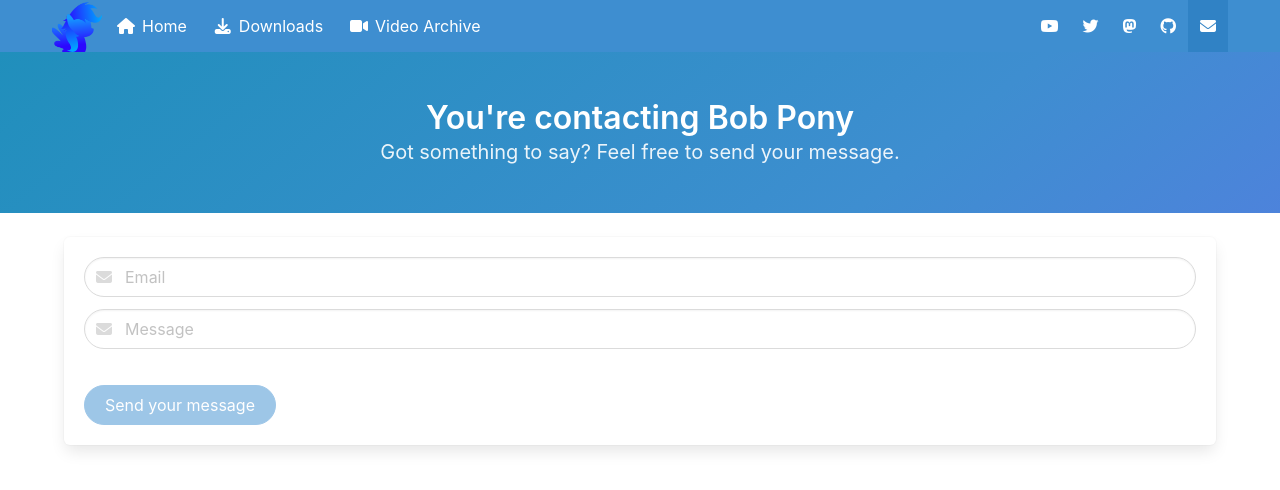
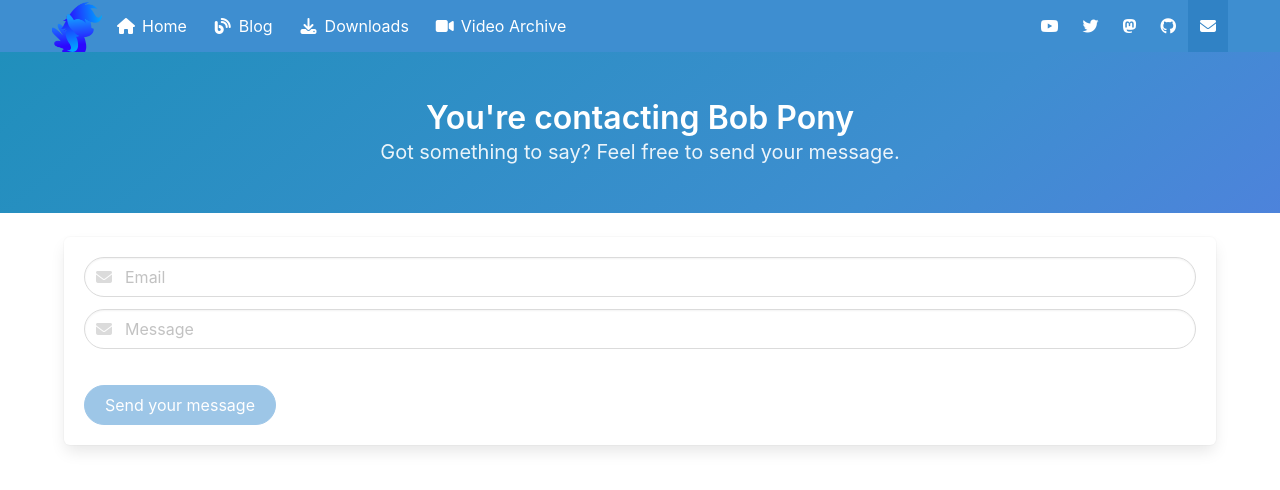
Before and after one commit to TheBobPony/bobpony.com, a Jekyll site: the page built from contact.html, in a window 1280 px wide. Shown: the top 490 px of the page. Built offline with Jekyll 4.4.1, drawn with Linux system fonts in a browser that asks for light colours.

Commit message:
Add blog, minor fixes

```diff
--- a/_includes/nav.html
+++ b/_includes/nav.html
@@ -17,6 +17,14 @@
               <i class="fas fa-home"></i>
             </span>
             <span>Home</span>
+          </span>
+        </a>
+        <a href="https://blog.bobpony.com" class="navbar-item {% if page.url == "/blog" %}is-active{% endif %}">
+          <span class="icon-text">
+            <span class="icon">
+              <i class="fas fa-blog"></i>
+            </span>
+            <span>Blog</span>
           </span>
         </a>
 		<a href="/downloads/" class="navbar-item {% if page.url == "/downloads/" %}is-active{% endif %}">
--- a/_layouts/default.html
+++ b/_layouts/default.html
@@ -5,6 +5,7 @@
   <!-- Resources -->
   <link rel="stylesheet" href="https://cdn.jsdelivr.net/npm/bulma@0.9.4/css/bulma.min.css">
   <link rel="stylesheet" href="https://cdnjs.cloudflare.com/ajax/libs/font-awesome/6.2.1/css/all.min.css" integrity="sha512-MV7K8+y+gLIBoVD59lQIYicR65iaqukzvf/nwasF0nqhPay5w/9lJmVM2hMDcnK1OnMGCdVK+iQrJ7lzPJQd1w==" crossorigin="anonymous" referrerpolicy="no-referrer" />  {% include head.html %}
+  <script src="{{ "/js/nav.js" | prepend: site.baseurl }}"></script>
   <title>{% if page.title %}{{ page.title }} - Bob Pony{% else %}Bob Pony{% endif %}</title>
 </head>
 
--- a/discord.html
+++ b/discord.html
@@ -6,7 +6,7 @@ permalink: /discord/
   <div class="hero-body container">
       <div class="columns is-vcentered">
         <div class="column has-text-centered">
-          <p class="title">Page not found</p>
+          <p class="title"></p>
         </div>
       </div>
   </div>
```
Also changed, not shown: downloads/products.json.
